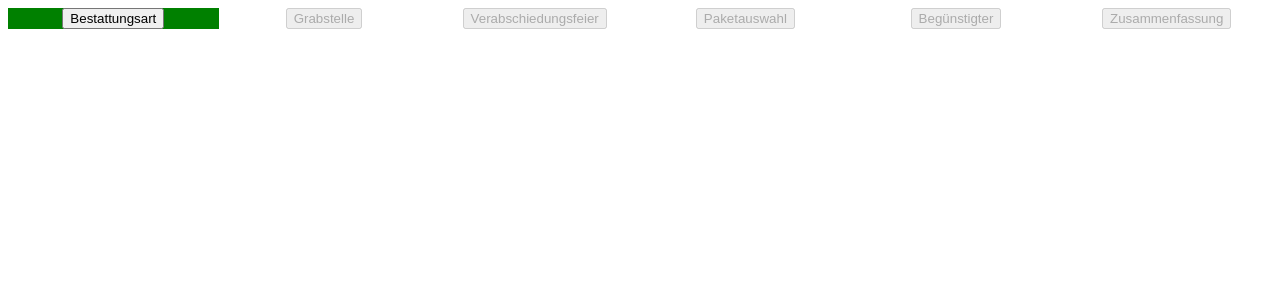
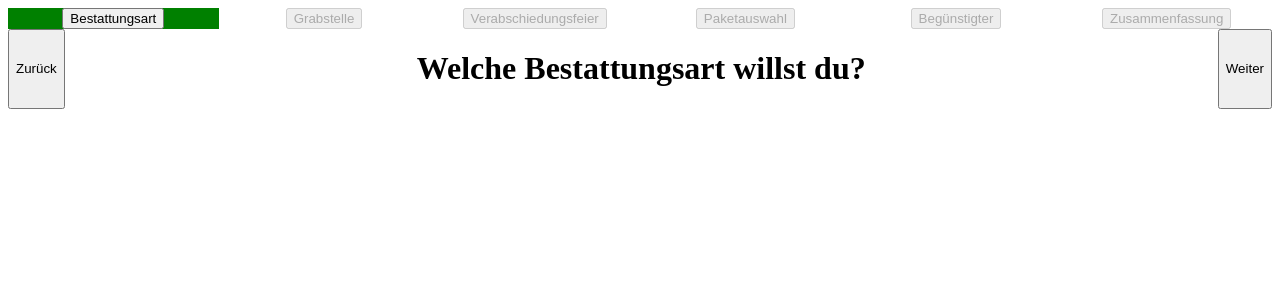
Before and after one commit to Fzum/demo-configurator, an Angular app: page / in a window 1280 px wide. Shown: the top 300 px of the page. Built offline with nearby package versions, Linux system fonts and the light colour scheme.

Commit message:
implement stepper logic

```diff
--- a/src/app/mock/configurationstep-mock-service.service.ts
+++ b/src/app/mock/configurationstep-mock-service.service.ts
@@ -10,12 +10,30 @@ export class ConfigurationstepMockService {
 
   public getConfigurationSteps(): ConfigurationStep[] {
     return [
-      { type: ConfigurationStepType.BESTATTUNGSART },
-      { type: ConfigurationStepType.GRABSTELLE },
-      { type: ConfigurationStepType.VERABSCHIEDUNGSFEIER },
-      { type: ConfigurationStepType.PAKETAUSWAHL },
-      { type: ConfigurationStepType.BEGUENSTIGTER },
-      { type: ConfigurationStepType.ZUSAMMENFASSUNG },
+      {
+        type: ConfigurationStepType.BESTATTUNGSART,
+        header: 'Welche Bestattungsart willst du?',
+      },
+      {
+        type: ConfigurationStepType.GRABSTELLE,
+        header: 'Welche Grabstelle willst du?',
+      },
+      {
+        type: ConfigurationStepType.VERABSCHIEDUNGSFEIER,
+        header: 'Willst du eine Verabschiedung?',
+      },
+      {
+        type: ConfigurationStepType.PAKETAUSWAHL,
+        header: 'Welches Paket willst du?',
+      },
+      {
+        type: ConfigurationStepType.BEGUENSTIGTER,
+        header: 'Wer ist der Begünstigte?',
+      },
+      {
+        type: ConfigurationStepType.ZUSAMMENFASSUNG,
+        header: 'Hier ist die Zusammenfassung!',
+      },
     ];
   }
 }
--- a/src/app/model/configurationstep.ts
+++ b/src/app/model/configurationstep.ts
@@ -2,4 +2,5 @@ import { ConfigurationStepType } from './configurationstep-type';
 
 export interface ConfigurationStep {
   type: ConfigurationStepType;
+  header: string;
 }
--- a/src/app/step-by-step-configurer/step-by-step-configurer.component.html
+++ b/src/app/step-by-step-configurer/step-by-step-configurer.component.html
@@ -8,3 +8,8 @@
     <button [disabled]="s !== activeConfigurationStep">{{ s.type }}</button>
   </div>
 </div>
+<div fxLayoutAlign="space-between">
+  <button (click)="previous()">Zurück</button>
+  <h1>{{ activeConfigurationStep.header }}</h1>
+  <button (click)="next()">Weiter</button>
+</div>
--- a/src/app/step-by-step-configurer/step-by-step-configurer.component.ts
+++ b/src/app/step-by-step-configurer/step-by-step-configurer.component.ts
@@ -1,4 +1,4 @@
-import { Component, OnInit } from '@angular/core';
+import { Component, OnInit, NgModule } from '@angular/core';
 import { ConfigurationstepMockService } from '../mock/configurationstep-mock-service.service';
 import { ConfigurationStep } from '../model/configurationstep';
 
@@ -8,17 +8,31 @@ import { ConfigurationStep } from '../model/configurationstep';
   styleUrls: ['./step-by-step-configurer.component.scss'],
 })
 export class StepByStepConfigurerComponent implements OnInit {
+  configurationIndex: number;
   configurationSteps: ConfigurationStep[];
   activeConfigurationStep: ConfigurationStep;
 
   constructor(service: ConfigurationstepMockService) {
+    this.configurationIndex = 0;
     this.configurationSteps = service.getConfigurationSteps();
-    this.activeConfigurationStep = this.configurationSteps[0];
+    this.setActiveConfiguration();
   }
 
   ngOnInit(): void {}
 
-  next(): void {}
+  private setActiveConfiguration(): void {
+    this.activeConfigurationStep = this.configurationSteps[
+      this.configurationIndex
+    ];
+  }
 
-  previous(): void {}
+  next(): void {
+    this.configurationIndex++;
+    this.setActiveConfiguration();
+  }
+
+  previous(): void {
+    this.configurationIndex--;
+    this.setActiveConfiguration();
+  }
 }
```
